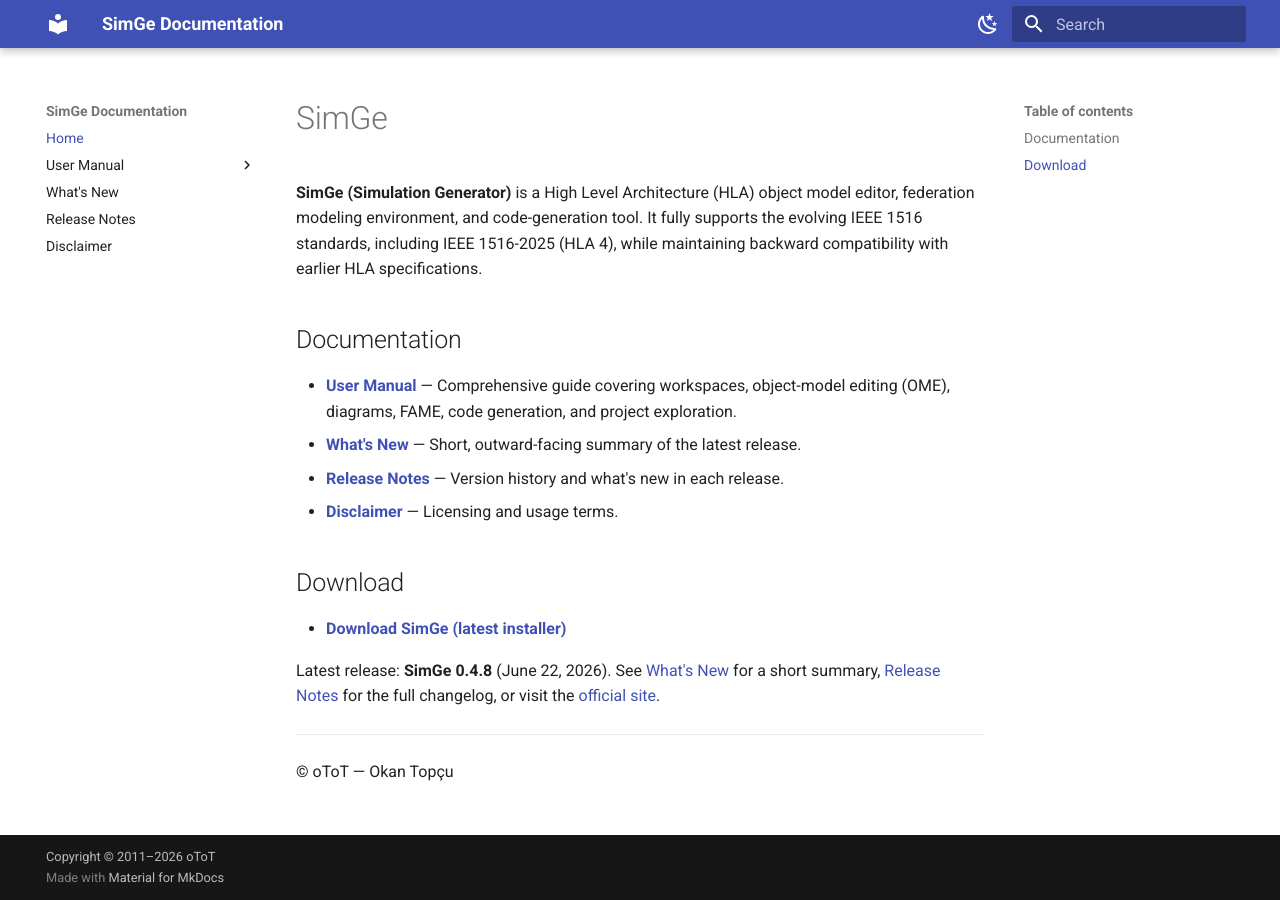
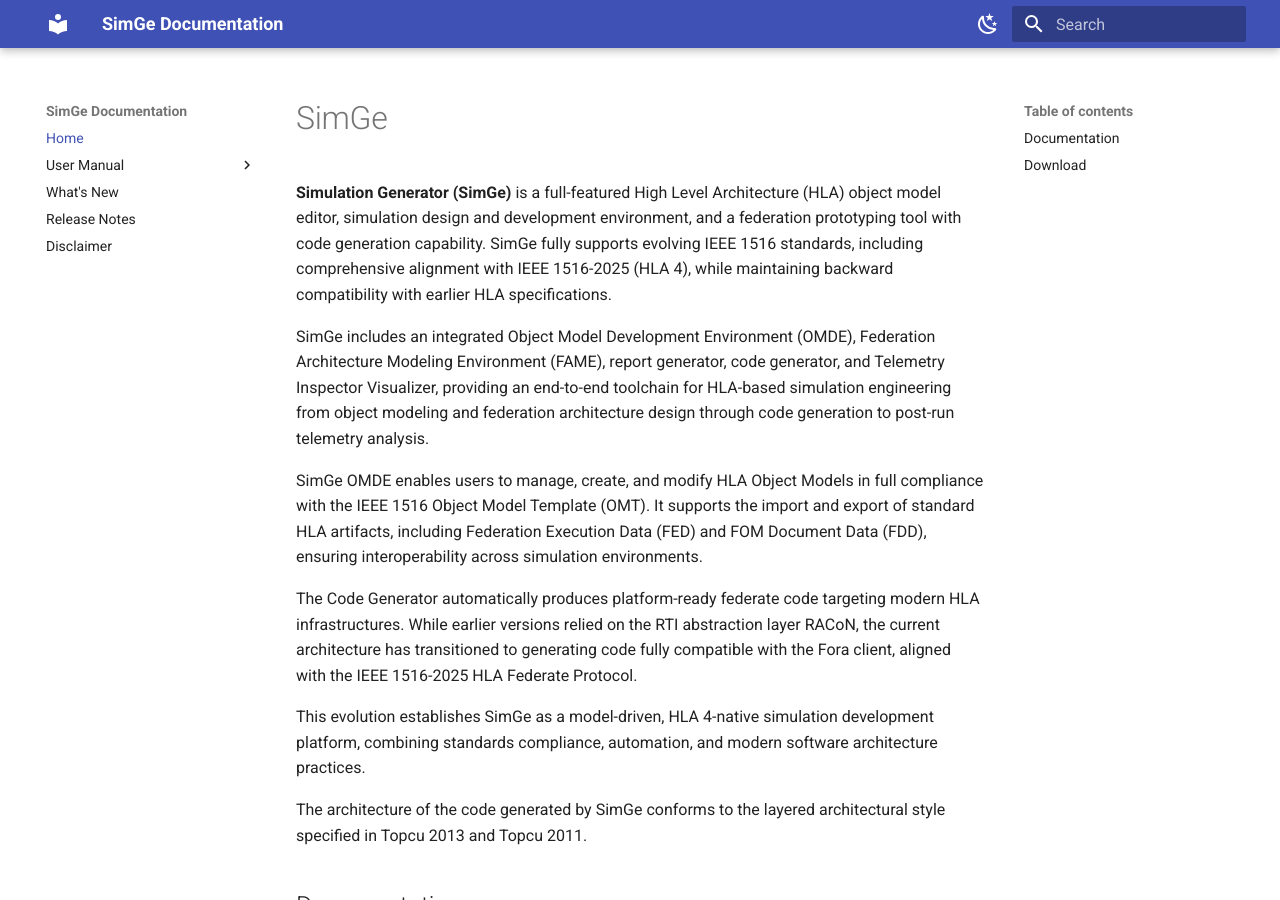
Before and after one commit to otopcu/simge-site, an MkDocs documentation site: the page built from docs/index.md, in a window 1280 px wide and 900 px high. Built offline with MkDocs 1.6.1 and Material for MkDocs 9.7.7, drawn with Linux system fonts in a browser that asks for light colours.

Commit message:
Publish documentation update (2026-06-22)

```diff
--- a/docs/index.md
+++ b/docs/index.md
@@ -1,6 +1,16 @@
 # SimGe
 
-**SimGe (Simulation Generator)** is a High Level Architecture (HLA) object model editor, federation modeling environment, and code-generation tool. It fully supports the evolving IEEE 1516 standards, including IEEE 1516-2025 (HLA 4), while maintaining backward compatibility with earlier HLA specifications.
+**Simulation Generator (SimGe)** is a full-featured High Level Architecture (HLA) object model editor, simulation design and development environment, and a federation prototyping tool with code generation capability. SimGe fully supports evolving IEEE 1516 standards, including comprehensive alignment with IEEE 1516-2025 (HLA 4), while maintaining backward compatibility with earlier HLA specifications.
+
+SimGe includes an integrated Object Model Development Environment (OMDE), Federation Architecture Modeling Environment (FAME), report generator, code generator, and Telemetry Inspector Visualizer, providing an end-to-end toolchain for HLA-based simulation engineering from object modeling and federation architecture design through code generation to post-run telemetry analysis.
+
+SimGe OMDE enables users to manage, create, and modify HLA Object Models in full compliance with the IEEE 1516 Object Model Template (OMT). It supports the import and export of standard HLA artifacts, including Federation Execution Data (FED) and FOM Document Data (FDD), ensuring interoperability across simulation environments.
+
+The Code Generator automatically produces platform-ready federate code targeting modern HLA infrastructures. While earlier versions relied on the RTI abstraction layer RACoN, the current architecture has transitioned to generating code fully compatible with the Fora client, aligned with the IEEE 1516-2025 HLA Federate Protocol.
+
+This evolution establishes SimGe as a model-driven, HLA 4-native simulation development platform, combining standards compliance, automation, and modern software architecture practices.
+
+The architecture of the code generated by SimGe conforms to the layered architectural style specified in Topcu 2013 and Topcu 2011.
 
 ## Documentation
 
```
